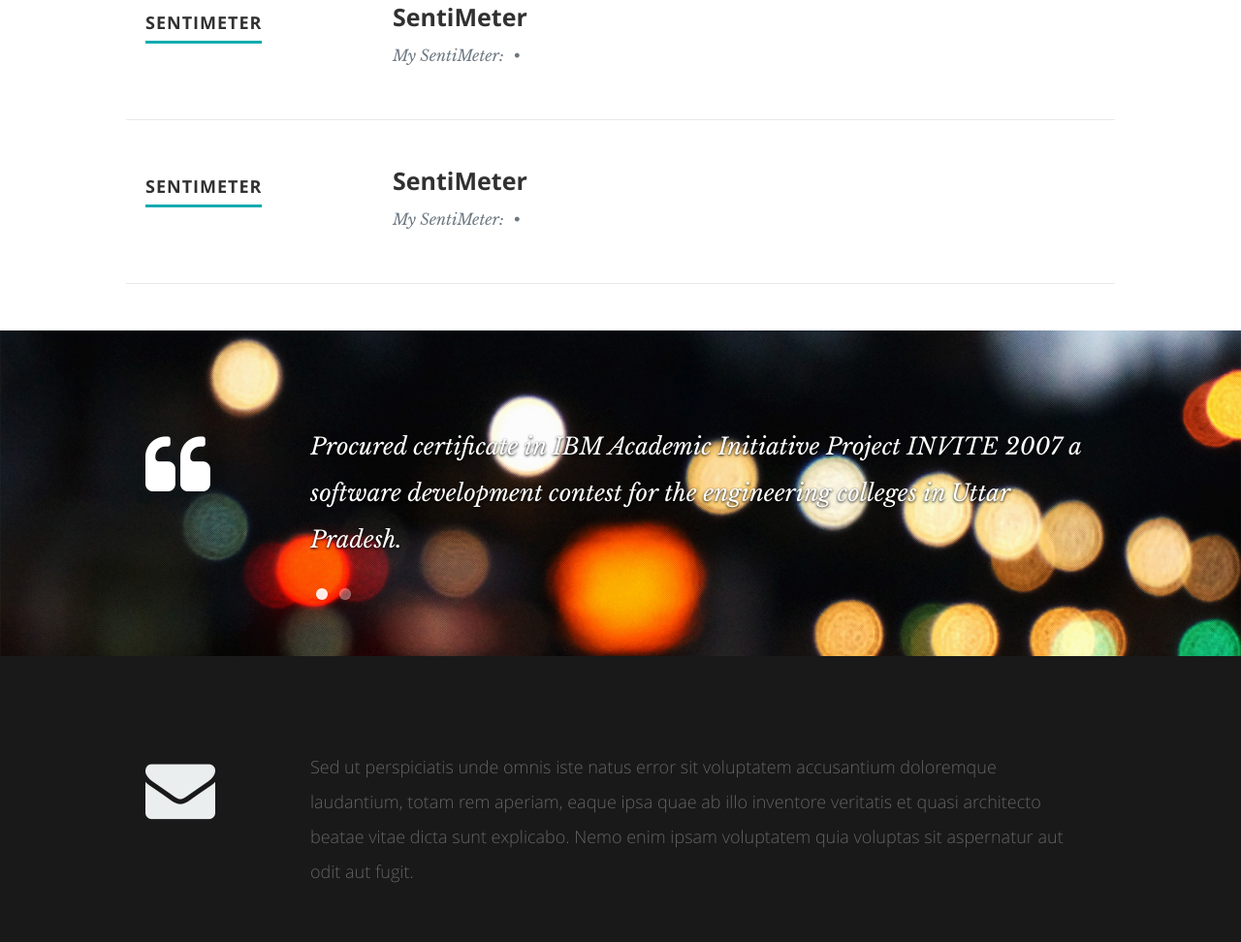
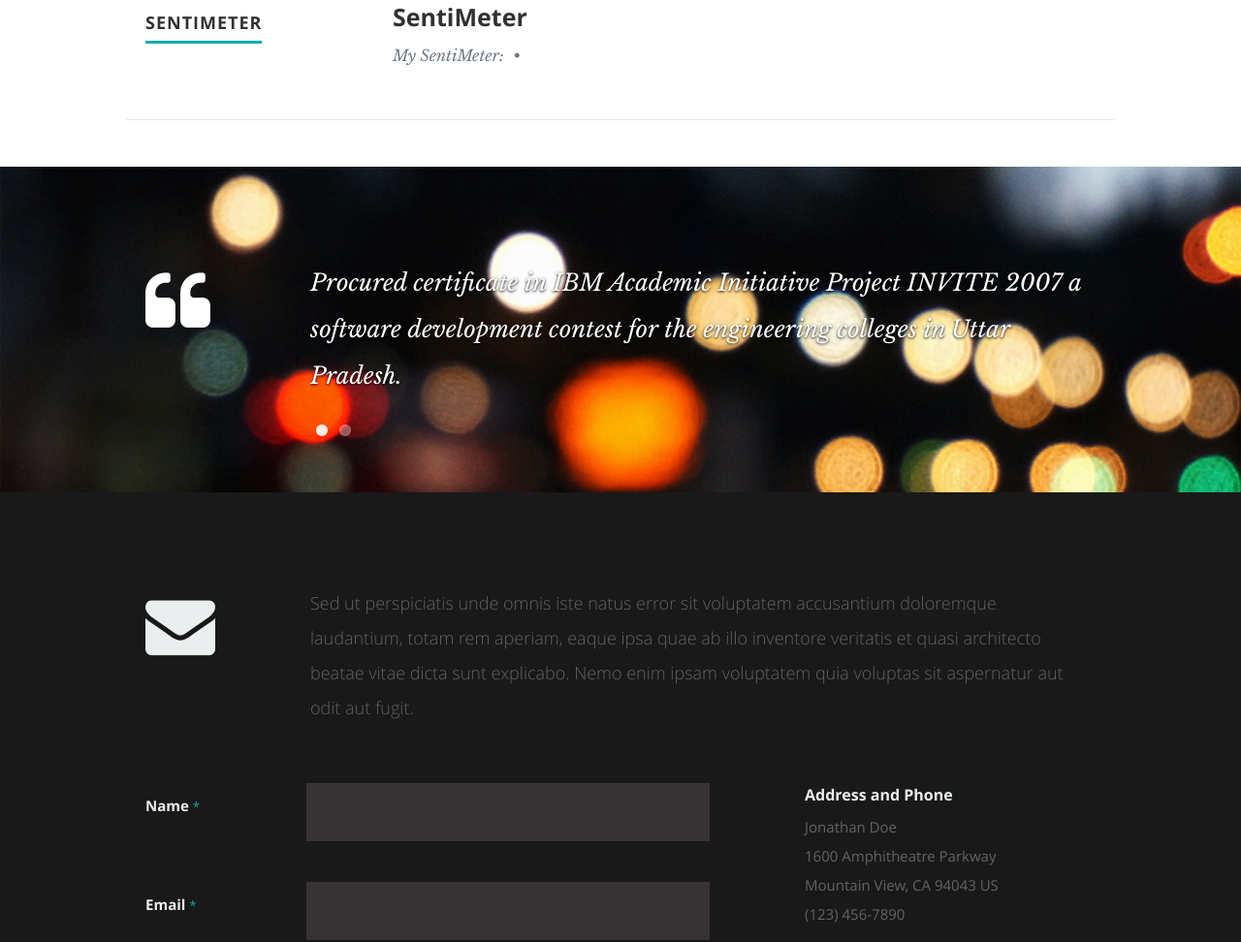
Before and after one commit to saloni1996/sumit-igdtuw.github.io, a plain HTML site: page index.html in a window 1280 px wide. Shown: the part 3832-4804 px from the top of the page at 97% size. Drawn offline with nearby package versions, Linux system fonts and the light colour scheme.

Commit message:
Redundncy reduced

```diff
--- a/index.html
+++ b/index.html
@@ -299,51 +299,6 @@
 
       </div> <!-- End Sentimeter -->
 
-<section id ="chapters">
-      <div class="row work">
-
-         <div class="three columns header-col">
-            <h1><span>SentiMeter</span></h1>
-         </div>
-
-         <div class="nine columns main-col">
-
-            <div class="row item">
-
-               <div class="twelve columns">
-
-                  <h3>SentiMeter</h3>
-                  <p class="info">My SentiMeter: <span>&bull;</span> </p>
-
-                  <p>
-
-                  </p>
-
-                  <p>
-
-                  </p>
-
-                  <p>
-
-                  </p>
-
-                  <p>
-
-                   </p>
-
-
-               </div>
-
-            </div> <!-- item end -->
-
-
-
-         </div> <!-- main-col end -->
-
-      </div> <!-- End Sentimeter -->
-
-
-   </section>
 
    <section id="chapters">
 
```
